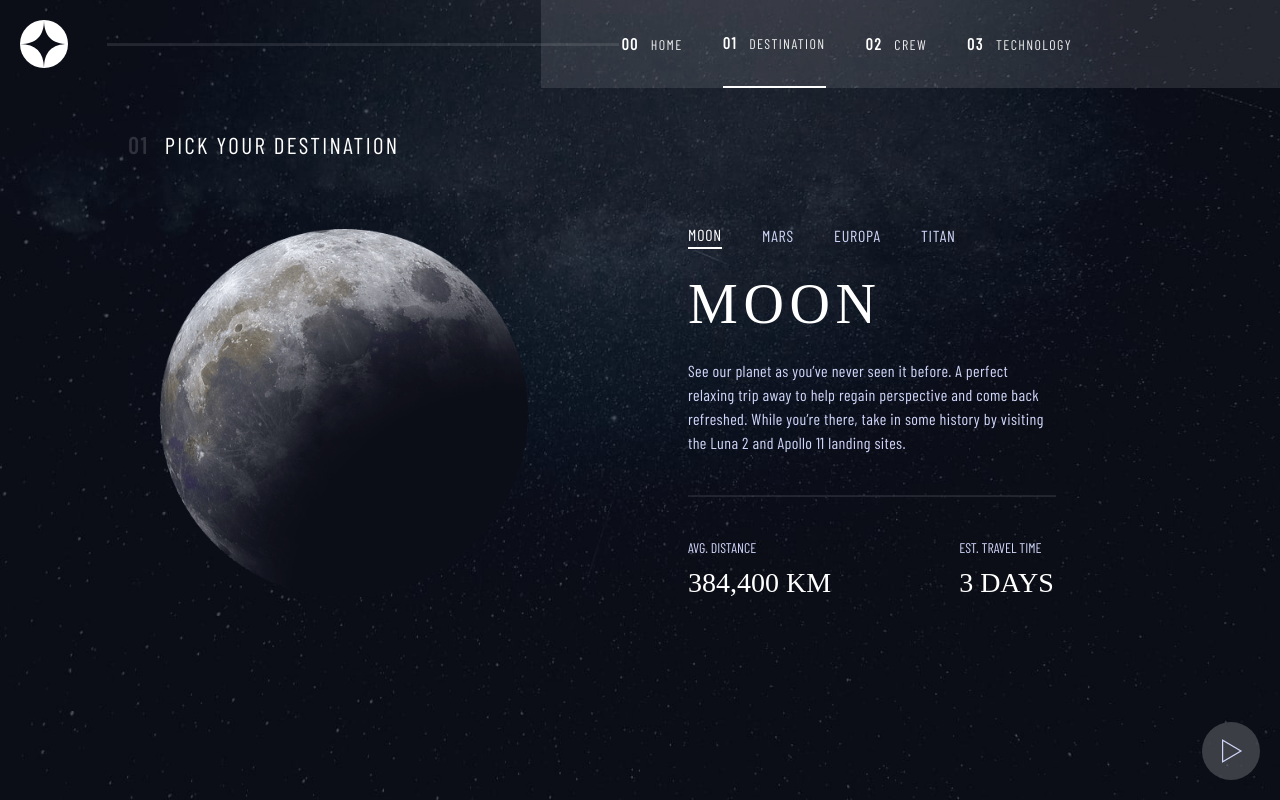
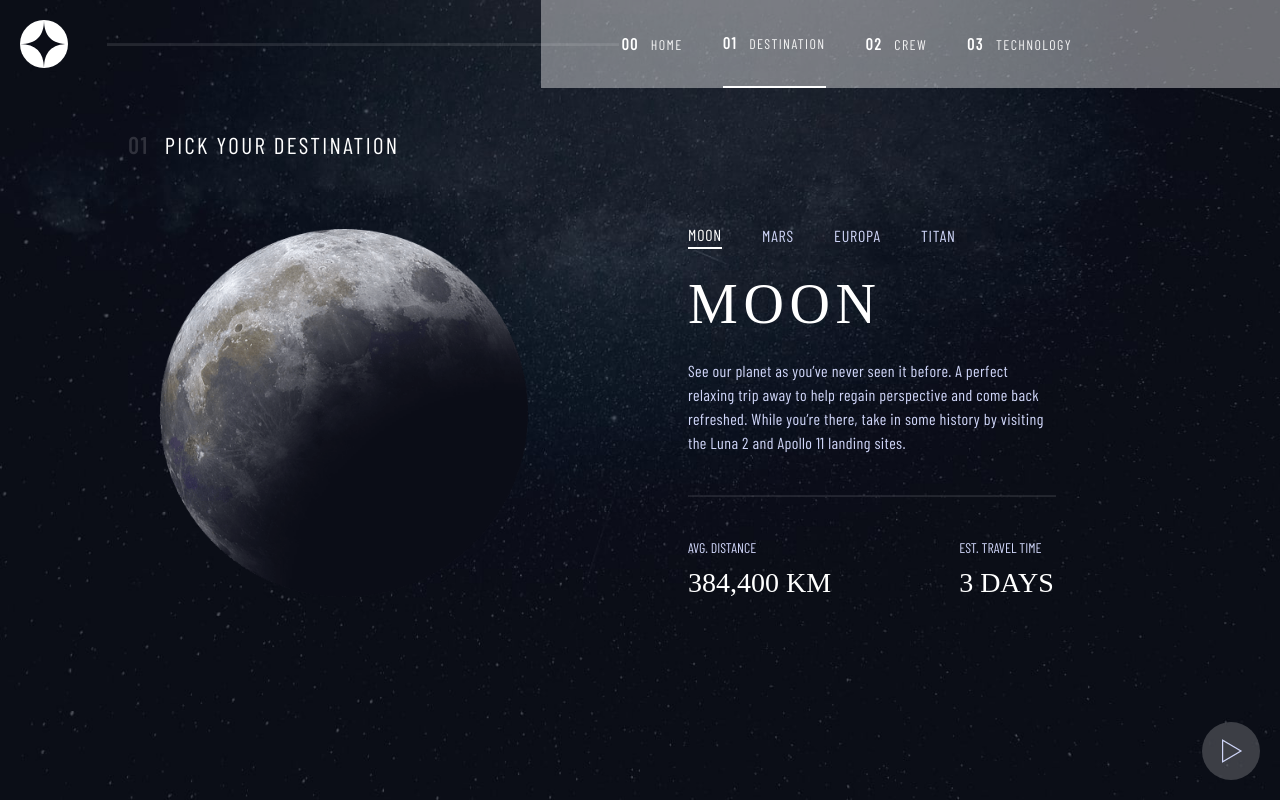
Before and after one commit to Aik-202/aik-space-tourism, a React (Vite) app in the folder space_tourism/: page /destination in a window 1280 px wide. Built offline with nearby package versions, Linux system fonts and the light colour scheme; a web font is replaced by a local one.

Commit message:
Made some changes to the nav bar

```diff
--- a/space_tourism/src/Components/Nav/NavItems.jsx
+++ b/space_tourism/src/Components/Nav/NavItems.jsx
@@ -24,7 +24,7 @@ export default function NavItems(props) {
       {props.use == "main" && <div className=
       {`
       ${props.menuStatus ? 'flex' : 'hidden sm:flex'}
-      flex-col absolute top-0 bottom-0 right-0 left-32 bg-white bg-opacity-10 sm:static sm:content-end sm:items-end
+      flex-col absolute top-0 bottom-0 right-0 left-32 bg-white bg-opacity-[40%] sm:static sm:content-end sm:items-end
       sm:flex-wrap sm:justify-center sm:px-8 lg:pr-52 lg:pl-20 cursor-pointer w-full
       `}>
         {props.menuStatus &&
```
